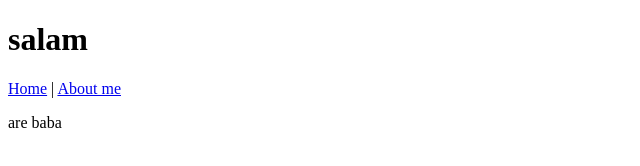
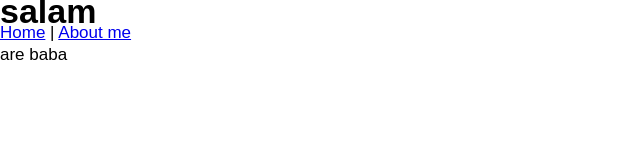
Before and after one commit to jafarijason/gatsby-react-work, a Gatsby site: page / in a window 1280 px wide. Shown: the whole page, without its empty margins (0-640 px from the left). Built offline with nearby package versions, Linux system fonts and the light colour scheme; Gatsby itself is replaced by a stand-in of ours.

Commit message:
make global css

```diff
--- /dev/null
+++ b/gatsby-browser.js
@@ -0,0 +1 @@
+import './src/styles/global.css'
--- a/src/pages/404.js
+++ b/src/pages/404.js
@@ -1,6 +1,6 @@
 import React from "react"
 import styles from './404.module.css'
-import './404.module.css'
+// import './404.module.css'
 
 export default function Home() {
     return (
--- /dev/null
+++ b/src/styles/global.css
@@ -0,0 +1,11 @@
+* {
+    margin: 0;
+    padding: 0;
+}
+
+body {
+    font-family: Arial, Helvetica, sans-serif;
+    font-size: 17px;
+    line-height: 22px;
+    margin: 0px;
+}
```
Also changed, not shown: gatsby-config.js (line endings or trailing spaces).
